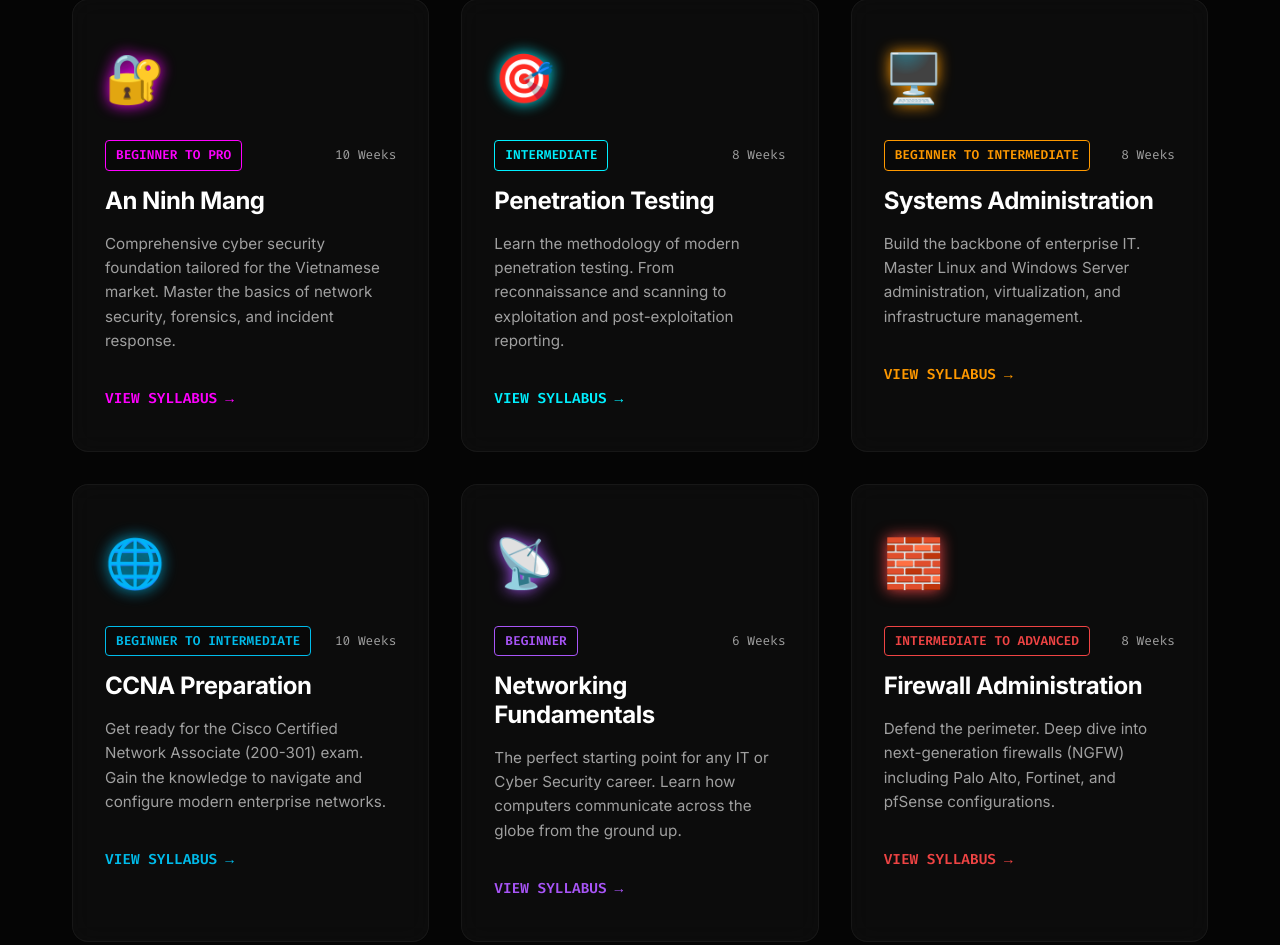
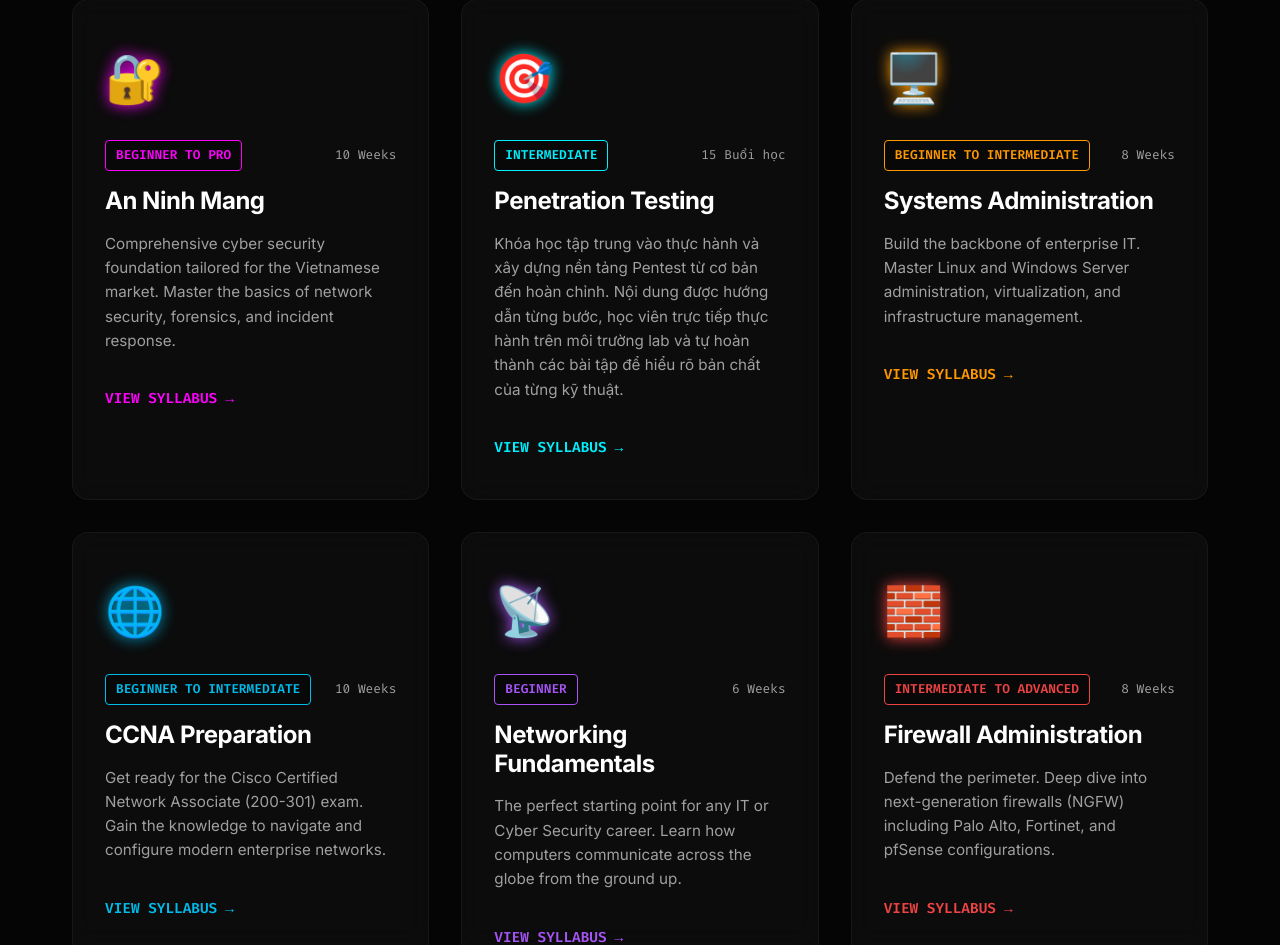
Before and after one commit to tipcoding/cdcyber.org, a React (Vite) app: page / in a window 1280 px wide. Shown: the part 1599-2544 px from the top of the page. Built offline with nearby package versions, Linux system fonts and the light colour scheme.

Commit message:
Update courses.js

```diff
--- a/src/data/courses.js
+++ b/src/data/courses.js
@@ -98,21 +98,21 @@ export const coursesData = [
     id: 'pentest',
     title: 'Penetration Testing',
     level: 'Intermediate',
-    duration: '8 Weeks',
-    description: 'Learn the methodology of modern penetration testing. From reconnaissance and scanning to exploitation and post-exploitation reporting.',
+    duration: '15 Buổi học',
+    description: 'Khóa học tập trung vào thực hành và xây dựng nền tảng Pentest từ cơ bản đến hoàn chỉnh. Nội dung được hướng dẫn từng bước, học viên trực tiếp thực hành trên môi trường lab và tự hoàn thành các bài tập để hiểu rõ bản chất của từng kỹ thuật.',
     icon: '🎯',
     color: 'var(--accent-cyan)',
     heroBg: 'rgba(0, 240, 255, 0.1)',
     prerequisites: [
-      'Basic networking knowledge',
-      'Comfortable navigating Linux and Windows',
-      'Familiarity with web technologies (HTTP, HTML)'
+      'Sinh viên, học sinh đam mê IT / Cyber Security / An ninh mạng',
+      'Người mới bắt đầu tìm hiểu về Penetration Testing',
+      'Người đã có kiến thức cơ bản về Linux nhưng chưa có nhiều kinh nghiệm thực hành',
+      'Những bạn muốn xây dựng nền tảng trước khi học các chứng chỉ hoặc khóa Pentest nâng cao'
     ],
     syllabus: [
-      { week: 'Lesson 1-5', title: 'Nền tảng và Reconnaissance', topics: ['Tổng quan về Pentest, đạo đức và phạm vi kiểm thử', 'Linux và Command Line', 'Networking và các giao thức cơ bản', 'Reconnaissance, OSINT và Attack Surface', 'Scanning và Enumeration'] },
-      { week: 'Weeks 3-4', title: 'Network Scanning', topics: ['Nmap', 'Service Enumeration', 'Vulnerability Scanning', 'Traffic Analysis'] },
-      { week: 'Weeks 5-6', title: 'Client-Side Attacks', topics: ['Phishing', 'Malicious Documents', 'Browser Exploitation', 'AV Evasion Basics'] },
-      { week: 'Weeks 7-8', title: 'Post-Exploitation', topics: ['Maintaining Access', 'Data Exfiltration', 'Executive Summaries', 'Remediation'] }
+      { week: 'Phần 1: Buổi 1-5', title: 'Nền tảng và Reconnaissance', topics: ['Tổng quan về Pentest, đạo đức và phạm vi kiểm thử', 'Linux và Command Line', 'Networking và các giao thức cơ bản', 'Reconnaissance, OSINT và Attack Surface', 'Scanning và Enumeration'] },
+      { week: 'Phần 2: Buổi 6-9', title: 'Web Pentesting', topics: ['HTTP/HTTPS, Session, Cookie và Authentication', 'Burp Suite và các công cụ kiểm thử Web', 'Injection và các lỗi xử lý Input', 'Client-side Vulnerabilities', 'File và Resource Vulnerabilities', 'Authentication, Access Control và Business Logic', 'API Security cơ bản'] },
+      { week: 'Phần 3: Buổi 10-15', title: 'System Pentesting', topics: ['Initial Access và Shell', 'Linux Privilege Escalation', 'Windows Privilege Escalation', 'Password và Credential', 'Hash và Password Attacks', 'Pentest Report Writing', 'Thực hành một quy trình Pentest hoàn chỉnh'] },
     ]
   },
   {
```
